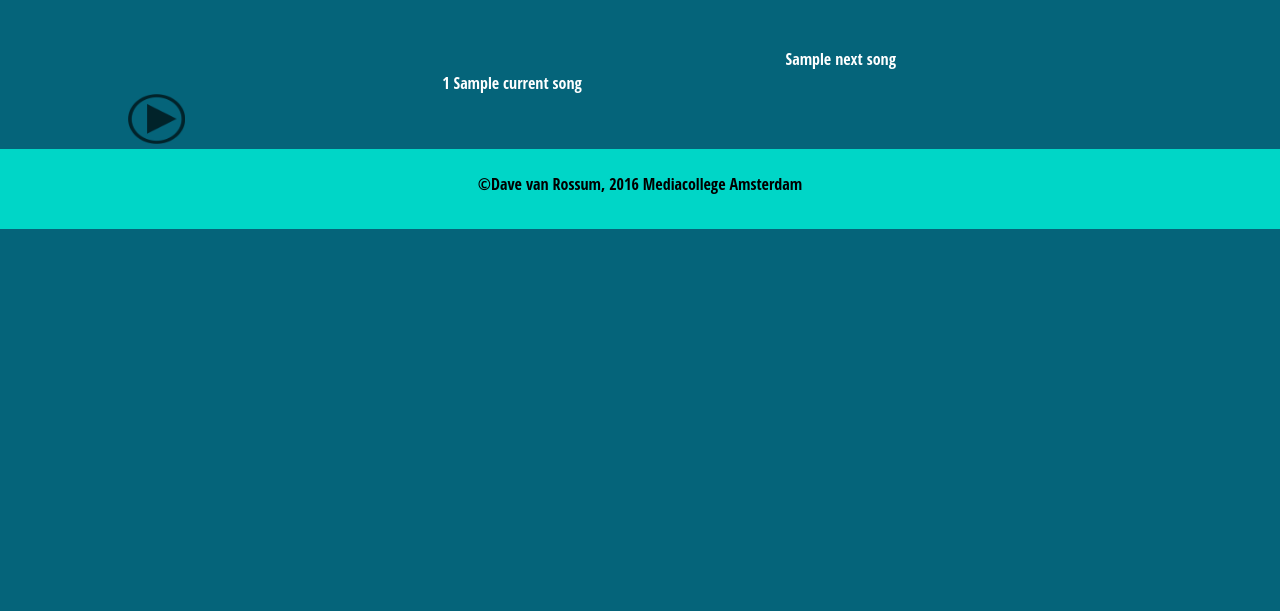
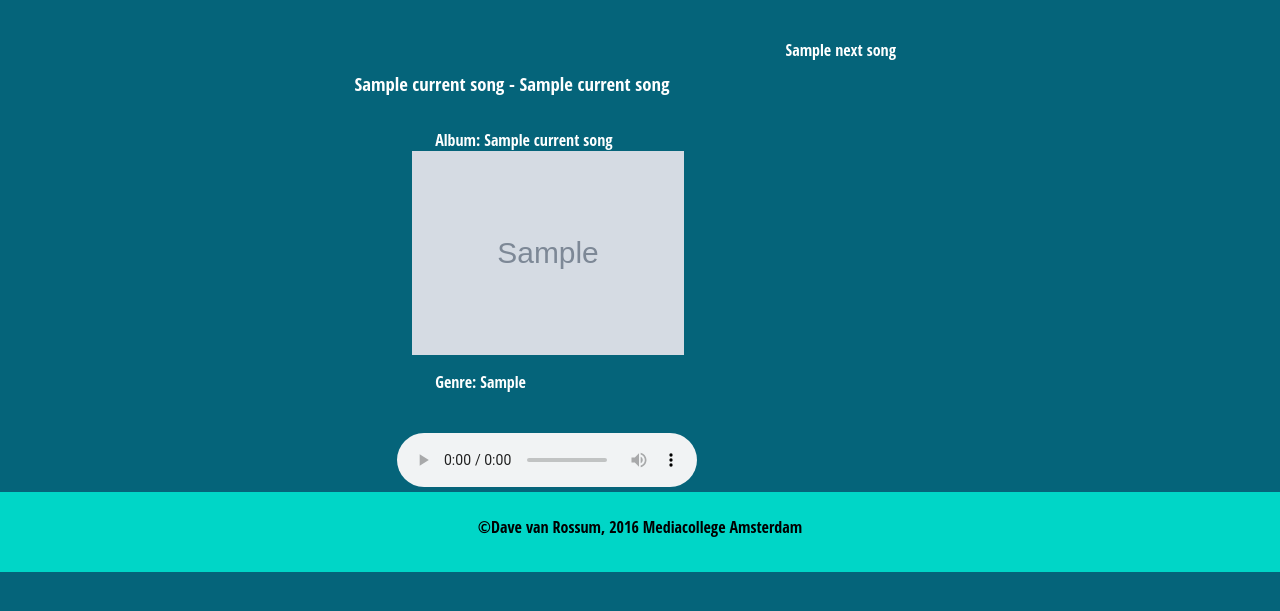
Before and after one commit to ivorkill/overgang, a PHP site: template views/song_detail_page.php in a window 1280 px wide. Shown: the top 611 px of the page. Run offline with PHP 8.4, Linux system fonts and the light colour scheme; the template is opened without the code that fills it: most values are stand-ins (such as "Sample title", 1, 10 or a date in 2020); grey boxes marked "Sample" are stand-in pictures; data that the repository does not hold is empty.

Commit message:
fixed detail page join

```diff
--- a/config/config.php
+++ b/config/config.php
@@ -1,7 +1,7 @@
 <?php
 	//Define db properties
     define('DB_HOST','localhost');
-    define('DB_NAME','');
-    define('DB_USERNAME','');
+    define('DB_NAME','overgang');
+    define('DB_USERNAME','root');
     define('DB_PASSWORD','');
 ?>
--- a/css/style.css
+++ b/css/style.css
@@ -60,7 +60,9 @@ footer {
     margin-top: 1.5em; }
 
 #songs {
-  display: inline-block; }
+  display: inline-block;
+  margin-left: 5%;
+  margin-top: 3%; }
   #songs a {
     text-decoration: none;
     color: white; }
@@ -70,26 +72,39 @@ footer {
 #song_detail {
   width: 60%;
   height: 100%;
-  margin-left: 10%; }
+  margin-left: 10%;
+  margin-top: 5em; }
   #song_detail #left_song a {
-    margin-top: -1.5em;
+    margin-top: -2em;
     text-decoration: none;
     color: white;
     float: left; }
   #song_detail #right_song a {
-    margin-top: -1.5em;
+    margin-top: -2em;
     text-decoration: none;
     color: white;
     float: right; }
-  #song_detail #main_song p {
-    margin-top: 4.5em;
+  #song_detail #main_song {
     color: white;
-    text-align: center; }
+    margin-top: 2em; }
+    #song_detail #main_song h3 {
+      margin-top: -.5em;
+      color: white;
+      text-align: center; }
+    #song_detail #main_song p {
+      margin-top: .7em;
+      margin-left: 40%; }
+    #song_detail #main_song audio {
+      margin-top: 2.5em;
+      margin-left: 35%; }
+    #song_detail #main_song img {
+      margin-left: 37%;
+      width: 17em; }
 
 #aside {
   display: block;
   float: right;
-  width: 20%;
+  width: 23%;
   padding-bottom: 20%;
   height: 100%;
   background-color: white; }
--- a/css/style.scss
+++ b/css/style.scss
@@ -76,6 +76,8 @@ footer{
 }
 #songs{
 	display: inline-block;
+	margin-left: 5%;
+	margin-top: 3%;
 	a{
 		text-decoration: none;
 		color: $white;
@@ -88,9 +90,10 @@ footer{
 	width: 60%;
 	height: 100%;
 	margin-left: 10%;
+	margin-top: 5em;
 	#left_song{
 		a{
-			margin-top: -1.5em;
+			margin-top: -2em;
 			text-decoration: none;
 			color: $white;
 			float: left;
@@ -98,24 +101,38 @@ footer{
 	}
 	#right_song{
 		a{
-			margin-top: -1.5em;
+			margin-top: -2em;
 			text-decoration: none;
 			color: $white;
 			float: right;
 		}
 	}
 	#main_song{
-		p{
-			margin-top: 4.5em;
+		color: $white;
+		margin-top: 2em;
+		h3{
+			margin-top: -.5em;
 			color: $white;
 			text-align: center;
+		}
+		p{
+			margin-top: .7em;
+			margin-left: 40%;
+		}
+		audio{
+			margin-top: 2.5em;
+			margin-left: 35%;
+		}
+		img{
+			margin-left: 37%;
+			width: 17em;
 		}
 	}
 }
 #aside{
 	display: block;
 	float: right;
-	width: 20%;
+	width: 23%;
 	padding-bottom: 20%;
 	height: 100%;
 	background-color: $white;
--- a/js/playSong.js
+++ /dev/null
@@ -1,10 +0,0 @@
-function StartOrStop(audioFile) {
-  var audio = document.getElementById("myAudio");
-    //Controleer of er een src is en of de nieuwe niet het zelfde is met de nieuwe. Verander hem, of doe niks
-    if (!audio.src || audio.src !== audioFile) audio.src = audioFile;
-    //Kijk of de audio is gepauzeerd als dat zo is speel hem af en anders pauzeer je hem
-    if (audio.paused == false)
-        audio.pause();
-    else
-        audio.play();
-}
--- a/views/aside.php
+++ b/views/aside.php
@@ -5,8 +5,8 @@
 			$song_title = $list[$j]['song_title'];
 			$song_id = $list[$j]['id'];
 			$song_artist = $list[$j]['artist_name'];
-			echo "<a href='?action=song_detail&id=$song_id'>".$song_title." - ".$song_artist."</a><br>";
-		    echo "<a href='?action=song_detail&id=$song_id'>Lees meer...</a><br><br>";
+			echo "<a href='?page=song_detail&song_id=$song_id'>".$song_title." - ".$song_artist."</a><br>";
+		    echo "<a href='?page=song_detail&song_id=$song_id'>Lees meer...</a><br><br>";
 		}
 	?>
 </div>
--- a/views/song_detail_page.php
+++ b/views/song_detail_page.php
@@ -1,9 +1,22 @@
 <div id="song_detail">
 	<?php
-		echo "<div id='left_song'><a href='?page=song_detail&song_id=".$previous_song['id']."'>".utf8_encode($previous_song['song_title'])."</a></div>";
-		echo "<div id='right_song'><a href='?page=song_detail&song_id=".$next_song['id']."'>".utf8_encode($next_song['song_title'])."</a></div>";
-		echo "<div id='main_song'><p>".$current_song['id'].' '.$current_song['song_title']."</p></div>";
-		echo "<img src='image/playButton.png' alt='Play Button' width='57' height='50' onclick='StartOrStop('".$current_song['audio']."')'>";
-		echo "<audio id='myAudio'></audio>";
+	echo "<div id='left_song'><a href='?page=song_detail&song_id=".$previous_song['id']."'>".$previous_song['song_title']."</a></div>";
+	echo "<div id='right_song'><a href='?page=song_detail&song_id=".$next_song['id']."'>".$next_song['song_title']."</a></div>";
+	foreach ($current_song as $songList) {
+		$song_id = $songList['id'];
+		$song_title = $songList['song_title'];
+		$artist_name = $songList['artist_name'];
+		$audio = $songList['audio'];
+		$album_title = $songList['album_title'];
+		$genre = $songList['song_genre'];
+		$album_img = $songList['album_image'];
+		echo "<div id='main_song'><h3>".$artist_name.' - '.$song_title."</h3><br>";
+		echo "<p>Album: $album_title</p>";
+		echo "<img src='".$album_img."'>";
+		echo "<p>Genre: $genre</p>";
+		echo "<audio controls>";
+			echo "<source src='".$audio."' type='audio/mp3'>";
+		echo "</audio></div>";
+	}
 	?>
 </div>
--- a/views/songs.php
+++ b/views/songs.php
@@ -6,8 +6,8 @@
 		$album_title = $songList['album_title'];
 		$artist_name = $songList['artist_name'];
 		$audio = $songList['audio'];
-		echo "<p><a href='?page=song_detail&song_id=$song_id'>".$song_title." - ".$artist_name." ".$album_title."</a></p>";
-	    echo "<a href='?page=song_detail&id=$song_id'>Lees meer...</a><br>";
+		echo "<p><a href='?page=song_detail&song_id=".$song_id."'>".$song_title." - ".$artist_name." ".$album_title."</a></p>";
+	    echo "<a href='?page=song_detail&song_id=".$song_id."'>Lees meer...</a><br>";
 	}
 	?>
 </div>
```
Also changed, not shown: index.php (+3 -10 lines), models/select_song.php (+24 -14 lines), models/song_detail.php (+11 -2 lines), views/pagination.php (+9 -5 lines), image/documentary2.5.jpg (added), image/playButton.png (deleted), 8 other files.
